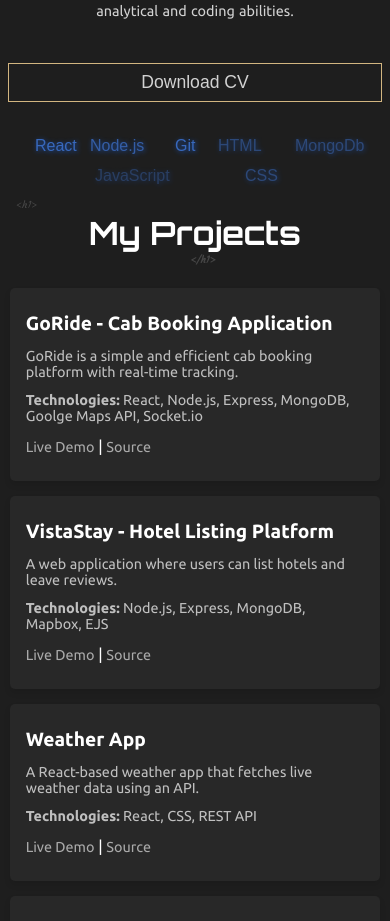
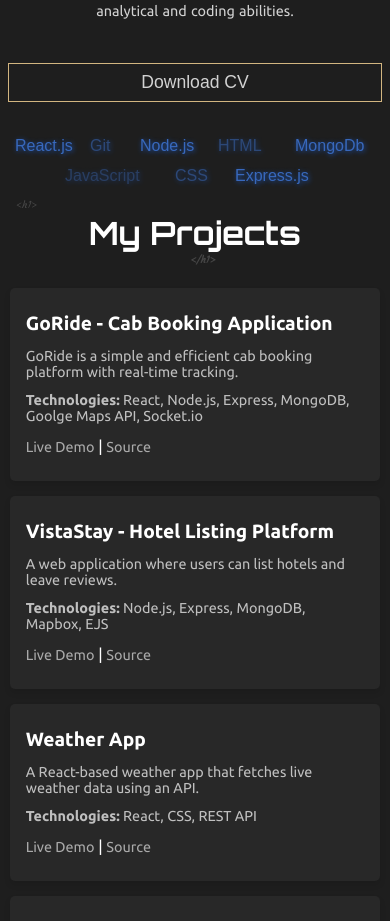
Before and after one commit to om151/Ompatil.dev, a React (Vite) app: page / in a window 390 px wide. Shown: the part 940-1861 px from the top of the page. Built offline with nearby package versions, Linux system fonts and the light colour scheme; a web font is replaced by a local one.

Commit message:
some skill change

```diff
--- a/package.json
+++ b/package.json
@@ -29,6 +29,6 @@
     "eslint-plugin-react-hooks": "^5.1.0-rc.0",
     "eslint-plugin-react-refresh": "^0.4.12",
     "globals": "^15.9.0",
-    "vite": "^5.4.10"
+    "vite": "^5.4.18"
   }
 }
--- a/src/components/about.css
+++ b/src/components/about.css
@@ -93,13 +93,14 @@
         font-size: 20px;
     }
 
-    .skills-abt span:nth-child(1) { top: 40px; left: 100px; }
-    .skills-abt span:nth-child(2) {top: 40px;  left: -180px; opacity: 0.7; }
-    .skills-abt span:nth-child(3) { top:40px; left: -290px; opacity: 0.3; }
-    .skills-abt span:nth-child(4) { top: 40px; left: 220px; }
-    .skills-abt span:nth-child(5) { top: 40px; left: -105px; opacity: 0.6;}
-    .skills-abt span:nth-child(6) { top:40px; left: -20px; opacity: 0.7; }
-    .skills-abt span:nth-child(7) { top: 40px; left: 23px; }
+    .skills-abt span:nth-child(1) { top: 40px; left: 150px; opacity: 0.7; }
+    .skills-abt span:nth-child(2) {top: 40px;  left: -145px; opacity: 0.7; }
+    .skills-abt span:nth-child(3) { top:40px; left: -260px; opacity: 0.3; }
+    .skills-abt span:nth-child(4) { top: 40px; left: 250px; }
+    .skills-abt span:nth-child(5) { top: 40px; left: -55px;}
+    .skills-abt span:nth-child(6) { top:40px; left: -10px; opacity: 0.7; }
+    .skills-abt span:nth-child(7) { top: 40px; left: 73px; }
+    .skills-abt span:nth-child(8) { top: 40px; left: -370px; opacity: 0.7;}
 
 
   }
@@ -160,12 +161,13 @@
     }
 
     .skills-abt span:nth-child(1) { top:0px; left: 100px; }
-.skills-abt span:nth-child(2) {top: 0px;  left: -160px; opacity: 0.7; }
-.skills-abt span:nth-child(3) { top:30px; left: -100px; opacity: 0.3; }
-.skills-abt span:nth-child(4) { top: 30px; left: 50px; }
-.skills-abt span:nth-child(5) { top: 0px; left: -105px; opacity: 0.6;}
-.skills-abt span:nth-child(6) { top:0px; left: -20px; opacity: 0.7; }
+.skills-abt span:nth-child(2) {top: 0px;  left: -180px; opacity: 0.7; }
+.skills-abt span:nth-child(3) { top:30px; left: -130px; opacity: 0.3; }
+.skills-abt span:nth-child(4) { top: 30px; left: -20px; }
+.skills-abt span:nth-child(5) { top: 0px; left: -105px;}
+.skills-abt span:nth-child(6) { top:0px; left: -55px; opacity: 0.7; }
 .skills-abt span:nth-child(7) { top: 0px; left: 23px; }
+.skills-abt span:nth-child(8) { top: 30px; left: 40px; }
 
 }
 
--- a/src/components/about.jsx
+++ b/src/components/about.jsx
@@ -34,12 +34,13 @@ export default function About() {
       <div>
         <div className="skills-abt">
           <span>MongoDb</span>
-          <span>React</span>
+          <span>React.js</span>
           <span>JavaScript</span>
           <span>CSS</span>
+          <span>Git</span>
           <span>Node.js</span>
-          <span>Git</span>
           <span>HTML</span>
+          <span>Express.js</span>
         </div>
       </div>
     </div>
--- a/src/components/home.css
+++ b/src/components/home.css
@@ -102,13 +102,14 @@
 }
 
 /* Position for skills items */
-.skills span:nth-child(1) { top: 10px; left: 100px; }
+.skills span:nth-child(1) { top: 10px; left: 100px; opacity: 0.7; }
 .skills span:nth-child(2) { top: 85px; left: 120px; opacity: 0.7; }
-.skills span:nth-child(3) { top: 89px; left: 280px; opacity: 0.3; }
+.skills span:nth-child(3) { top: 89px; left: 280px; }
 .skills span:nth-child(4) { top: 160px; left: 30px; }
 .skills span:nth-child(5) { top: 280px; left: 320px; opacity: 0.6;}
 .skills span:nth-child(6) { top: 83px; left: 300px; opacity: 0.7; }
 .skills span:nth-child(7) { top: 160px; left: 160px; }
+.skills span:nth-child(8) { top: 200px; left: 270px; opacity: 0.7;}
 
 /* Animation for floating effect */
 @keyframes float {
--- a/src/components/home.jsx
+++ b/src/components/home.jsx
@@ -38,12 +38,13 @@ export default function Home() {
       </div>
       <div className="skills">
         <span>MongoDb</span>
-        <span>React</span>
+        <span>React.js</span>
         <span>JavaScript</span>
         <span>CSS</span>
         <span>Node.js</span>
         <span>Git</span>
         <span>HTML</span>
+        <span>Express.js</span>
       </div>
     </div>
   );
```
Also changed, not shown: 2 other files (tests, documents, lock files or other folders).
